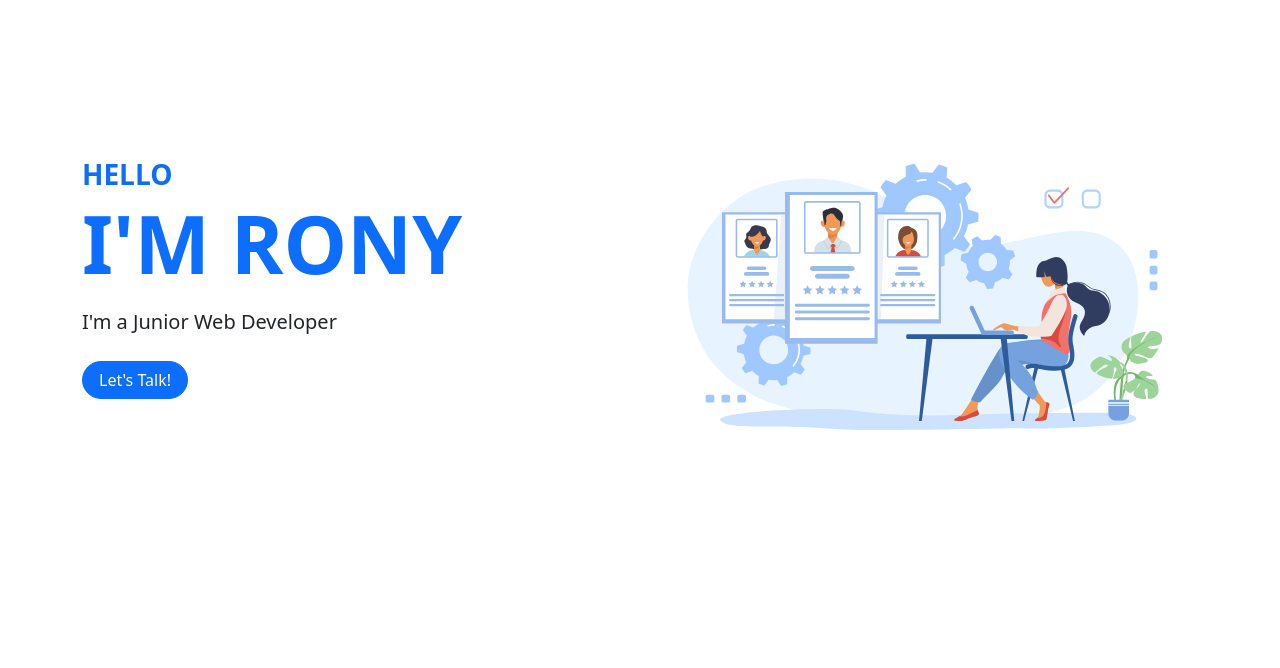
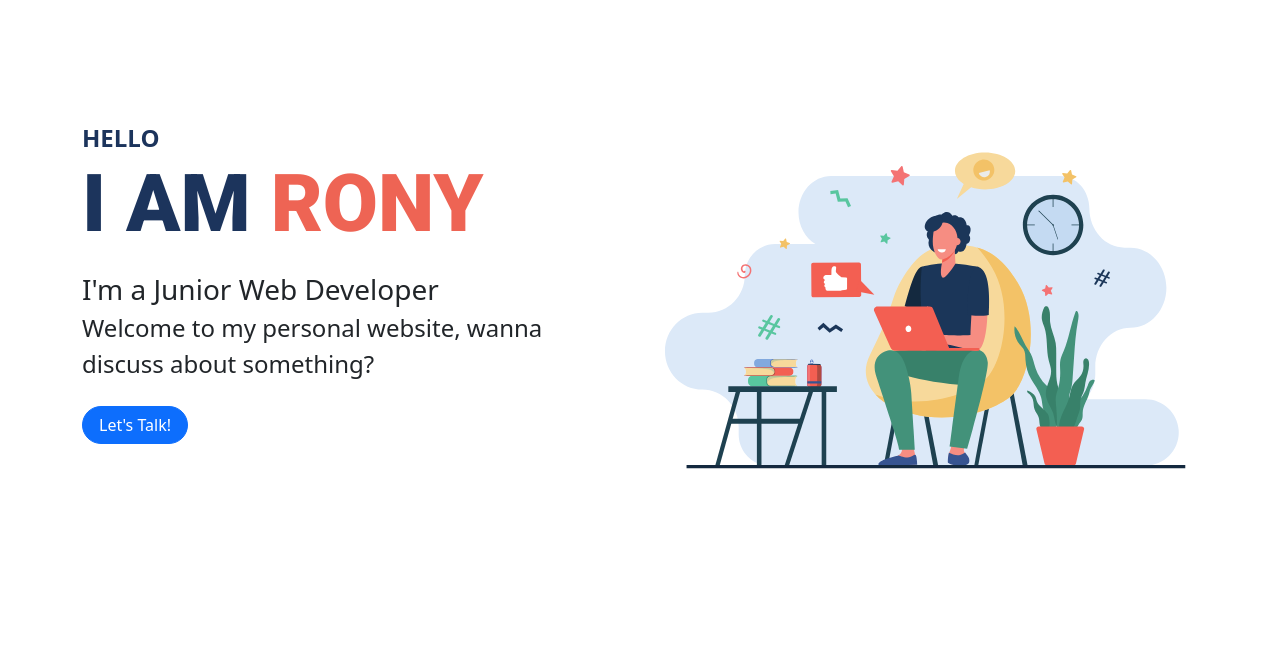
Before and after one commit to khoirony/khoirony.github.io, a PHP site: page / in a window 1280 px wide. Shown: the part 80-748 px from the top of the page. Run offline with PHP 8.4, Linux system fonts and the light colour scheme; some libraries are stand-ins or nearby versions.

Commit message:
ganti landing

```diff
--- a/index.html
+++ b/index.html
@@ -14,17 +14,18 @@
   <link rel="stylesheet" href="https://unpkg.com/aos@next/dist/aos.css" />
 
   <!-- My CSS -->
-  <link href="style2.css" rel="stylesheet">
+  <link href="style3.css" rel="stylesheet">
 
   <!-- Font From Google -->
   <link rel="preconnect" href="https://fonts.googleapis.com">
   <link rel="preconnect" href="https://fonts.gstatic.com" crossorigin>
-  <link href="https://fonts.googleapis.com/css2?family=Poppins:wght@200;500;700&display=swap" rel="stylesheet">
+  <link href="https://fonts.googleapis.com/css2?family=Poppins:wght@200;500;700&family=Roboto:wght@900&display=swap"
+    rel="stylesheet">
 
   <!-- Icon From FontAwesome -->
   <script src="https://kit.fontawesome.com/c12c059ff2.js" crossorigin="anonymous"></script>
 
-  <title>Portfolio Khoirony Arief</title>
+  <title>Khoirony Arief Personal Website</title>
 </head>
 
 <body>
@@ -60,18 +61,20 @@
   <!-- Landing Page -->
   <section class="jumbotron text-center text-white">
     <div class="container">
-      <br><br>
+      <br>
       <div class="row align-items-center">
         <div class="col-md text-start">
-          <p class="text-primary fs-3 fw-bold mb-0">HELLO</p>
-          <h1 class="display-1 text-primary fw-bold">I'M RONY</h1>
-          <p class="lead text-dark mb-4 mt-3">I'm interested in developing website</p>
+          <p class="text-landing2 fs-4 fw-bold mb-0">HELLO</p>
+          <h1 class="display-1 roboto text-landing2 fw-bolder">I AM <span class="text-landing1">RONY</span></h1>
+          <p class="lead text-dark fs-3 mt-3 mb-0"><br></p>
+          <p class="lead2 text-dark fw-light fs-4 mb-4 mt-0"><br><br></p>
           <a href="#contact"><button type="button" class=" btn1 btn btn-primary rounded-pill mb-5 ps-3 pe-3">Let's Talk!</button></a>
         </div>
         <div class="col-md">
-          <img src="images/landing.svg" alt="landing" class="img-fluid">
+          <img src="images/landingpage.svg" alt="landing" class="img-fluid">
         </div>
       </div>
+      <br><br>
     </div>
   </section>
   <!-- End Of Landing Page -->
@@ -223,12 +226,15 @@
         <!-- End Of Button Next -->
 
       </div>
+
+      <!-- Carousel Indicator -->
       <div class="carousel-indicators">
         <button type="button" data-bs-target="#carouselExampleDark" data-bs-slide-to="0" class="active" aria-current="true"
           aria-label="Slide 1"></button>
         <button type="button" data-bs-target="#carouselExampleDark" data-bs-slide-to="1" aria-label="Slide 2"></button>
         <button type="button" data-bs-target="#carouselExampleDark" data-bs-slide-to="2" aria-label="Slide 3"></button>
       </div>
+
     </div>
     <!-- End Of My Project -->
     <br><br><br><br>
@@ -236,17 +242,17 @@
     <br><br><br>
   </section>
 
-
+  <!-- Color Gradient -->
   <div class="gradient" id="gradient">
     <p class="poppins text-primary text-center fs-1 fw-bold mb-0">GET IN TOUCH</p>
     <p class="poppins fw-light text-center mt-0">
       Interesting in working together? <br>
       Feel free to contact me for any project or collaboration.
     </p>
-
     <br>
   </div>
 
+  <!-- Contact Section -->
   <section class="contact">
     <div class="container">
       <br>
@@ -255,7 +261,11 @@
           <img src="images/contact.svg" alt="contact" class="img-fluid">
         </div>
         <div class="col-md-6">
+
+          <!-- Notif after send message -->
           <div id="status"><br></div>
+
+          <!-- Form Message -->
           <form action="https://formspree.io/f/mjvlvlwq" method="post" id="formcontact">
             <div class="mb-3 mt-1">
               <input type="text" class="form-control form-control-lg formcustom border-0" id="Nama" name="Nama Lengkap" placeholder="Full Name">
@@ -270,10 +280,13 @@
               <button type="submit" class="btn btn-primary rounded-pill ps-4 pe-4 poppins">Send</button>
             </center>
           </form>
+          <!-- End Of Form Message -->
+
         </div>
       </div>
     </div>
   </section>
+  <!-- End Of Contact Section -->
   <br><br><br><br><br>
 
   <!-- Footer -->
@@ -301,13 +314,14 @@
   <script src="https://cdnjs.cloudflare.com/ajax/libs/gsap/3.7.1/TextPlugin.min.js"></script>
   <script>
     gsap.registerPlugin(TextPlugin);
-    gsap.to('.lead', {duration: 2, delay: 1.5, text: 'I\'m a Junior Web Developer'});
-    gsap.from('.jumbotron img', {duration: 1, y:-100, opacity: 0});
-    gsap.from('.btn1', { duration: 1, delay: 3, y: -100, opacity: 0 });
-    gsap.from('.navbar', { duration: 1.5, y: -100, opacity: 0, ease: 'bounce' });
+    gsap.to('.lead', {duration: 2, delay: 0.5, text: 'I\'m a Junior Web Developer'});
+    gsap.to('.lead2', { duration: 2.5, delay: 2, text: 'Welcome to my personal website, wanna discuss about something?' });
+    gsap.from('.jumbotron img', {duration: 2, y: 50, opacity: 0, ease: 'expo.out'});
+    gsap.from('.btn1', { duration: 1, delay: 4, y: -100, opacity: 0 });
+    //gsap.from('.navbar', { duration: 1.5, y: -100, opacity: 0, ease: 'bounce' });
   </script>
 
-  <!-- Place this script at the end of the body tag -->
+  <!-- Script send email 3rd party -->
   <script>
     var form = document.getElementById("formcontact");
 
--- a/style2.css
+++ b/style3.css
@@ -38,12 +38,28 @@
   font-family: "Poppins", sans-serif;
 }
 
+.roboto {
+  font-family: "Roboto", sans-serif;
+}
+
 .bg-grey {
   background-color: #d4dcec;
 }
 
 .formcustom {
   background-color: #fcecdc;
+}
+
+.text-landing1 {
+  color: #ee6454;
+}
+
+.uk1 {
+  font-size: 14px;
+}
+
+.text-landing2 {
+  color: #1c345c;
 }
 
 .carousel-indicators [data-bs-target] {
```
Also changed, not shown: images/landing.jpg (deleted), images/landing.svg (deleted), images/landingpage.svg (added).
